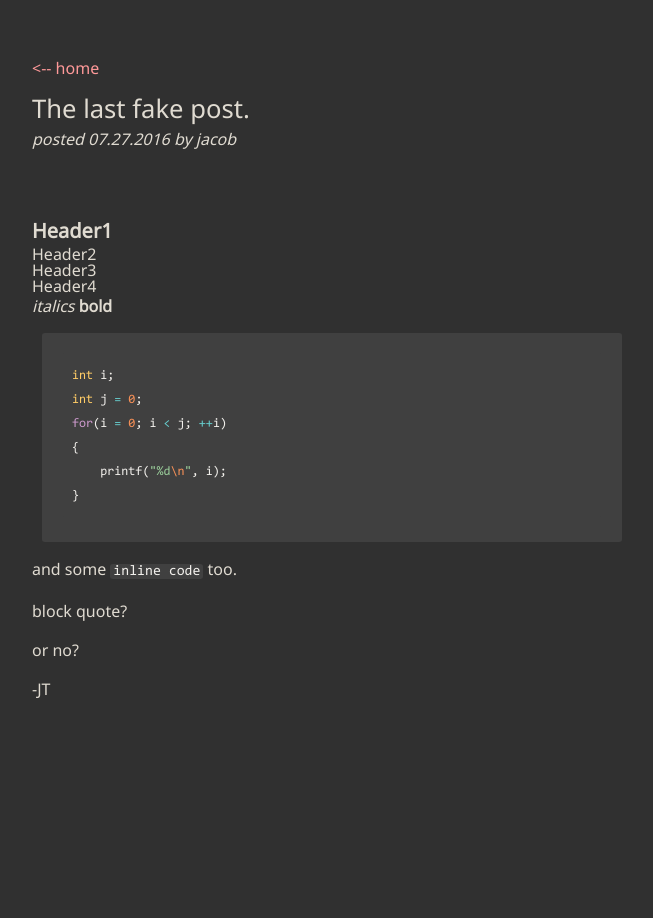
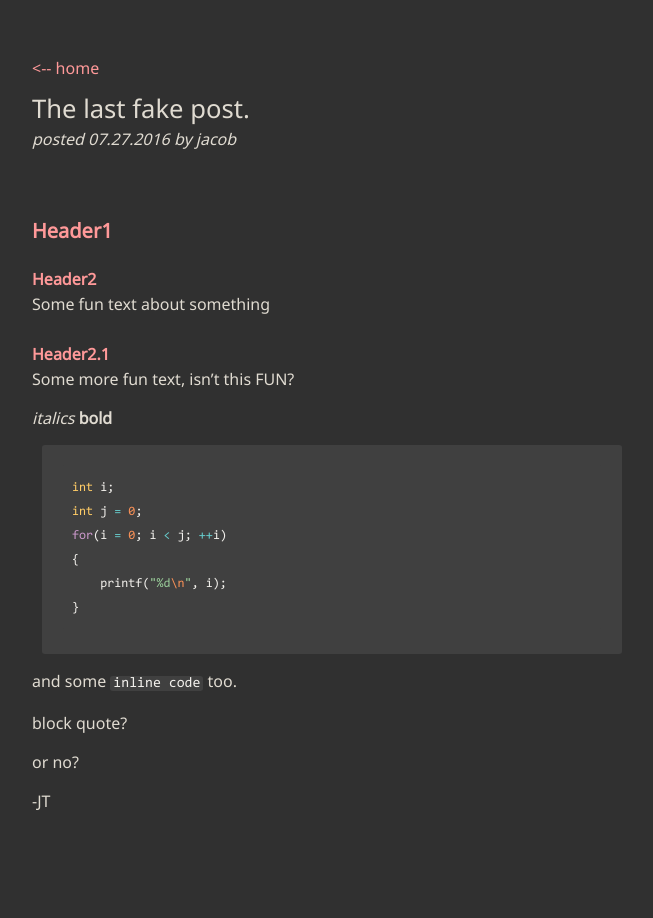
Before and after one commit to blackdoor/blog, a Jekyll site: the page built from _posts/2016-07-27-the-last-one.md, in a window 1280 px wide. Shown: the whole page, without its empty margins (308-961 px from the left). Built offline with Jekyll 4.4.1, drawn with Linux system fonts in a browser that asks for light colours.

Commit message:
Style update

```diff
--- a/_posts/2016-07-27-the-last-one.md
+++ b/_posts/2016-07-27-the-last-one.md
@@ -6,8 +6,9 @@ title: The last fake post.
 
 # Header1
 ## Header2
-### Header3
-#### Header4
+Some fun text about something
+## Header2.1
+Some more fun text, isn't this FUN?
 
 *italics*
 **bold**
--- a/assets/css/main.scss
+++ b/assets/css/main.scss
@@ -141,6 +141,14 @@ ul {
             font-weight: 700;
             margin-top: 30px;
             margin-bottom: 5px;
+            color: $color-link;
+        }
+        h2 {
+            font-size: 1.0em;
+            font-weight: 700;
+            margin-top: 30px;
+            margin-bottom: 5px;
+            color: $color-link;
         }
         p {
             font-size: 1em;
```
